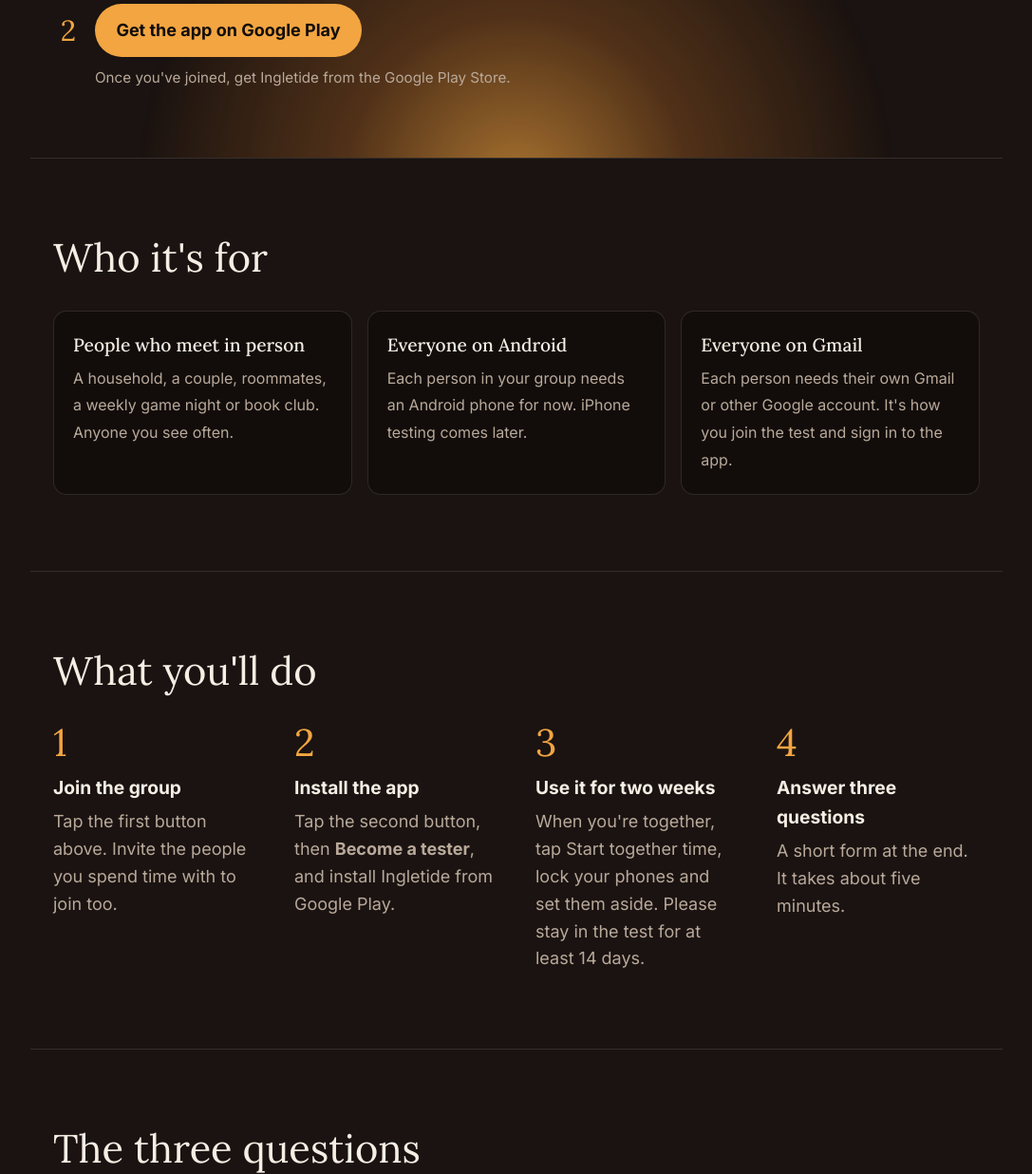
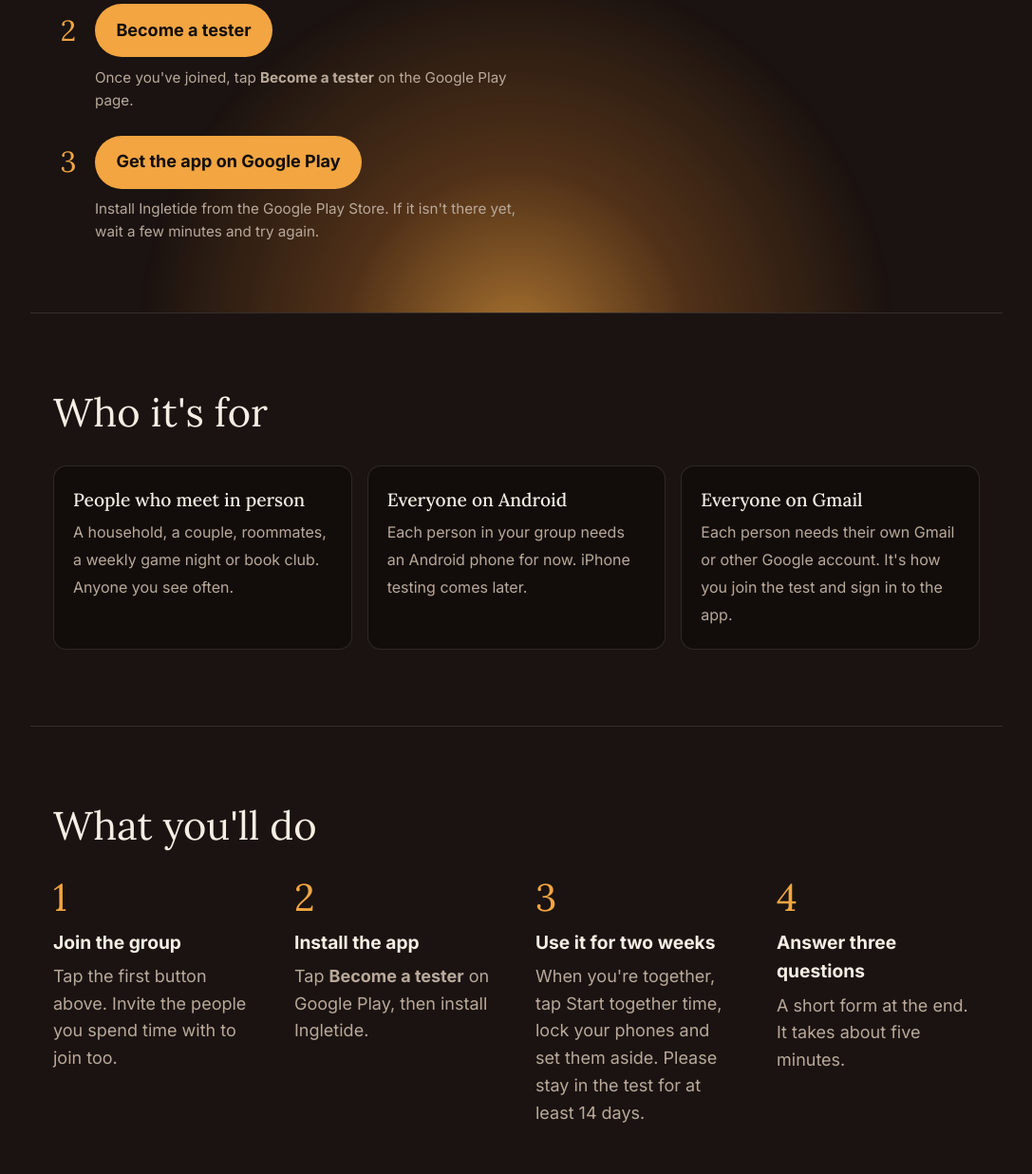
Before and after one commit to HewnCustomDesigns/ingletide-site, a plain HTML site: page beta/index.html in a window 1280 px wide. Shown: the part 802-2038 px from the top of the page at 95% size, without its empty margins (96-1183 px from the left). Drawn offline with Linux system fonts and the light colour scheme.

Commit message:
Tester page: three steps, join the group, become a tester, get the app
Co-Authored-By: Claude Opus 5.5 <noreply@anthropic.com>

```diff
--- a/beta/index.html
+++ b/beta/index.html
@@ -108,8 +108,12 @@
             <p>Not signed in? Tap <strong>Sign in</strong> at the top right first.</p>
           </li>
           <li>
-            <a class="button" href="https://play.google.com/apps/testing/com.hewncustomdesigns.hearth">Get the app on Google Play</a>
-            <p>Once you've joined, get Ingletide from the Google Play Store.</p>
+            <a class="button" href="https://play.google.com/apps/testing/com.hewncustomdesigns.hearth">Become a tester</a>
+            <p>Once you've joined, tap <strong>Become a tester</strong> on the Google Play page.</p>
+          </li>
+          <li>
+            <a class="button" href="https://play.google.com/store/apps/details?id=com.hewncustomdesigns.hearth">Get the app on Google Play</a>
+            <p>Install Ingletide from the Google Play Store. If it isn't there yet, wait a few minutes and try again.</p>
           </li>
         </ol>
       </div>
@@ -128,7 +132,7 @@
       <h2>What you'll do</h2>
       <ol class="steps">
         <li><h3>Join the group</h3><p>Tap the first button above. Invite the people you spend time with to join too.</p></li>
-        <li><h3>Install the app</h3><p>Tap the second button, then <strong>Become a tester</strong>, and install Ingletide from Google Play.</p></li>
+        <li><h3>Install the app</h3><p>Tap <strong>Become a tester</strong> on Google Play, then install Ingletide.</p></li>
         <li><h3>Use it for two weeks</h3><p>When you're together, tap Start together time, lock your phones and set them aside. Please stay in the test for at least 14 days.</p></li>
         <li><h3>Answer three questions</h3><p>A short form at the end. It takes about five minutes.</p></li>
       </ol>
@@ -162,7 +166,8 @@
       <p>Testers can start today. Everyone else will find Ingletide here at launch.</p>
       <div class="pair">
         <a class="button" href="https://groups.google.com/g/ingletide-testers">1. Join the tester group</a>
-        <a class="button" href="https://play.google.com/apps/testing/com.hewncustomdesigns.hearth">2. Get the app on Google Play</a>
+        <a class="button" href="https://play.google.com/apps/testing/com.hewncustomdesigns.hearth">2. Become a tester</a>
+        <a class="button" href="https://play.google.com/store/apps/details?id=com.hewncustomdesigns.hearth">3. Get the app on Google Play</a>
       </div>
       <div class="soon">
         <figure><img src="/img/badges/google-play.png" alt="Google Play" width="564" height="168"><figcaption>Coming soon</figcaption></figure>
```
